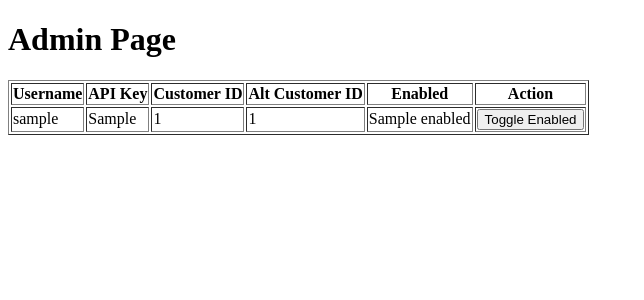
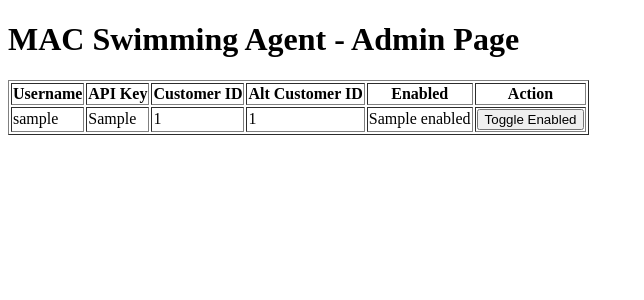
Before and after one commit to mattjpoland/swimming-agent, a Flask app: template src/templates/admin.html in a window 1280 px wide. Shown: the top 300 px of the page, without its empty margins (0-644 px from the left). Run offline with Flask 3, Linux system fonts and the light colour scheme; the template is opened without the code that fills it: most values are stand-ins (such as "Sample title", 1, 10 or a date in 2020).

Commit message:
Updated page titles

```diff
--- a/src/templates/admin.html
+++ b/src/templates/admin.html
@@ -3,10 +3,10 @@
 <head>
     <meta charset="UTF-8">
     <meta name="viewport" content="width=device-width, initial-scale=1.0">
-    <title>Admin Page</title>
+    <title>MAC Swimming Agent - Admin Page</title>
 </head>
 <body>
-    <h1>Admin Page</h1>
+    <h1>MAC Swimming Agent - Admin Page</h1>
     <table border="1">
         <thead>
             <tr>
--- a/src/templates/already_submitted.html
+++ b/src/templates/already_submitted.html
@@ -3,10 +3,10 @@
 <head>
     <meta charset="UTF-8">
     <meta name="viewport" content="width=device-width, initial-scale=1.0">
-    <title>Registration Already Submitted</title>
+    <title>MAC Swimming Agent - Registration Already Submitted</title>
 </head>
 <body>
-    <h1>Registration Already Submitted</h1>
+    <h1>MAC Swimming Agent - Registration Already Submitted</h1>
     <p>Your registration has already been submitted. Please wait for approval.</p>
 </body>
 </html>
--- a/src/templates/confirmation.html
+++ b/src/templates/confirmation.html
@@ -3,10 +3,10 @@
 <head>
     <meta charset="UTF-8">
     <meta name="viewport" content="width=device-width, initial-scale=1.0">
-    <title>Confirmation</title>
+    <title>MAC Swimming Agent - Confirmation</title>
 </head>
 <body>
-    <h1>You're all set!</h1>
+    <h1>MAC Swimming Agent - You're all set!</h1>
     <p>Your registration is submitted. You can use the swimming agent upon approval and delivery of an API Key.</p>
 </body>
 </html>
--- a/src/templates/login.html
+++ b/src/templates/login.html
@@ -3,10 +3,10 @@
 <head>
     <meta charset="UTF-8">
     <meta name="viewport" content="width=device-width, initial-scale=1.0">
-    <title>Login</title>
+    <title>MAC Swimming Agent - Login</title>
 </head>
 <body>
-    <h1>Login</h1>
+    <h1>MAC Swimming Agent - Login</h1>
     <form method="POST" action="{{ url_for('login') }}">
         <label for="username">MAC Username:</label>
         <input type="text" id="username" name="username" required>
--- a/src/templates/registration.html
+++ b/src/templates/registration.html
@@ -3,10 +3,10 @@
 <head>
     <meta charset="UTF-8">
     <meta name="viewport" content="width=device-width, initial-scale=1.0">
-    <title>Registration</title>
+    <title>MAC Swimming Agent - Registration</title>
 </head>
 <body>
-    <h1>Registration</h1>
+    <h1>MAC Swimming Agent - Registration</h1>
     {% if customer %}
         <p>Welcome, {{ customer.DisplayName }}!</p>
         <form method="POST" action="{{ url_for('select_family_member') }}">
```
